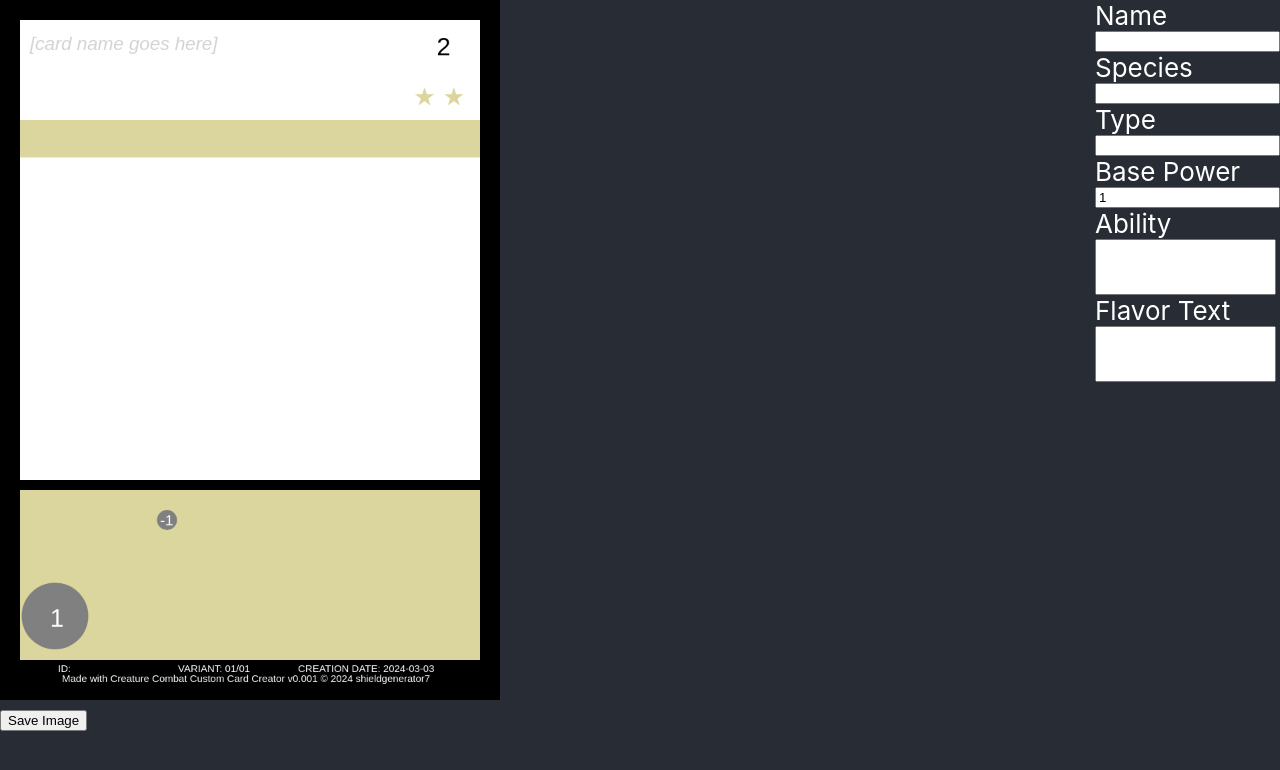
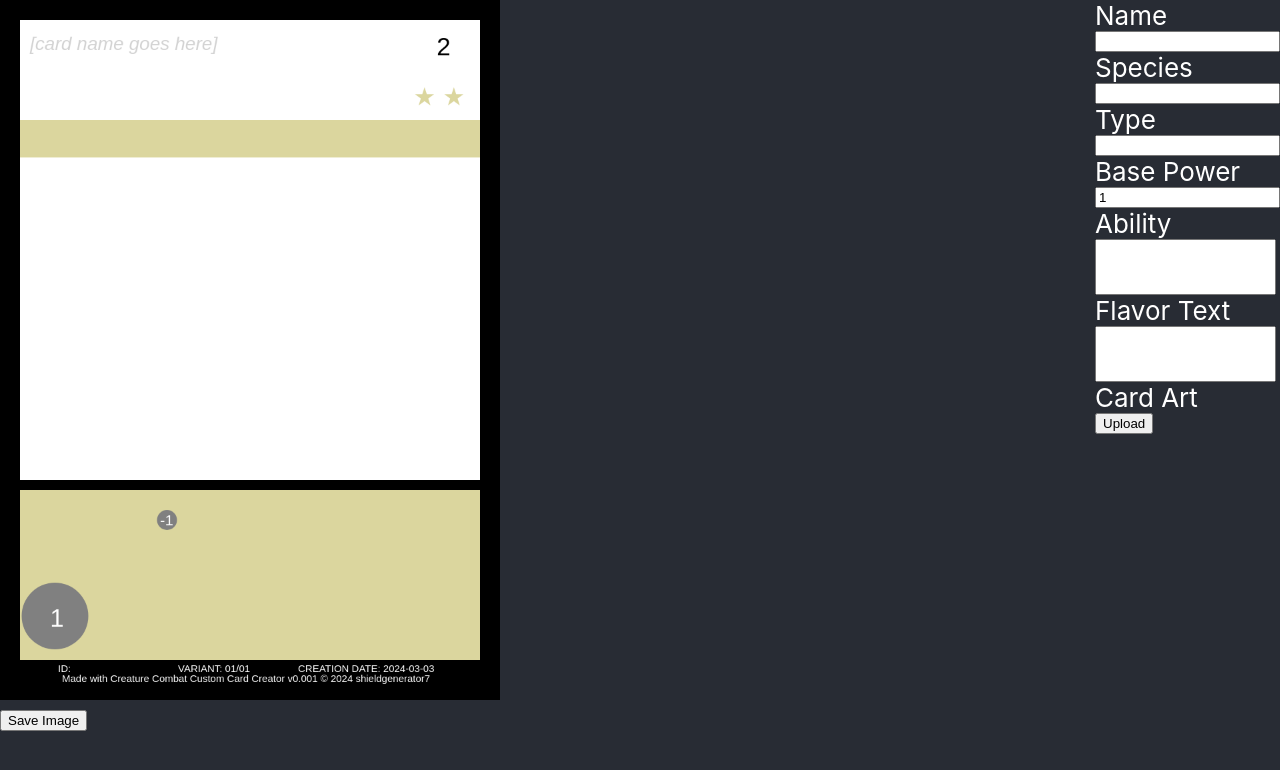
Before and after one commit to shieldgenerator7/CreatureCombat, a React (Create React App) app in the folder CardGenerator/react-canvas-draw/: page / in a window 1280 px wide. Shown: the top 770 px of the page. Built offline with nearby package versions, Linux system fonts and the light colour scheme.

Commit message:
Add button: upload image

```diff
--- a/CardGenerator/react-canvas-draw/src/Components/EditPanel.js
+++ b/CardGenerator/react-canvas-draw/src/Components/EditPanel.js
@@ -1,6 +1,7 @@
 "use strict"
 
 import React, { useRef, useEffect } from 'react';
+import { UploadFromFilePicker } from '../Utility/Upload';
 
 function EditPanel({ card, setCard, updateCard }) {
     return (
@@ -57,6 +58,14 @@ function EditPanel({ card, setCard, updateCard }) {
                 rows="5"
                 value={card.flavorText}
             ></textarea>
+
+            {/* Card Art */}
+            Card Art
+            <button className="field" onClick={() => {
+                console.log("upload");
+                UploadFromFilePicker(card, ()=>updateCard(card));
+            }}>Upload</button>
+            {card.imageFileName && card.imageFileName}
         </div>
     );
 }
--- /dev/null
+++ b/CardGenerator/react-canvas-draw/src/Utility/Upload.js
@@ -0,0 +1,35 @@
+"use strict";
+
+//2024-03-03: copied from https://stackoverflow.com/a/56607553/2336212
+export function UploadFromFilePicker(card, callback) {
+    var el =
+        // window._protected_reference =
+        document.createElement("INPUT");
+    el.type = "file";
+    el.accept = "image/*";
+    // el.multiple = "multiple"; // remove to have a single file selection
+
+    // (cancel will not trigger 'change')
+    el.addEventListener('change', ()=>{
+        // access el.files[] to do something with it (test its length!)
+
+        // add first image, if available
+        if (el.files.length) {
+            card.imageURL = URL.createObjectURL(el.files[0]);
+            callback();
+        }
+
+
+        // // test some async handling
+        // new Promise(function (resolve) {
+        //     setTimeout(function () { console.log(el.files); resolve(); }, 1000);
+        // })
+        //     .then(function () {
+        //         // clear / free reference
+        //         el = window._protected_reference = undefined;
+        //     });
+
+    });
+
+    el.click(); // open
+}
```
